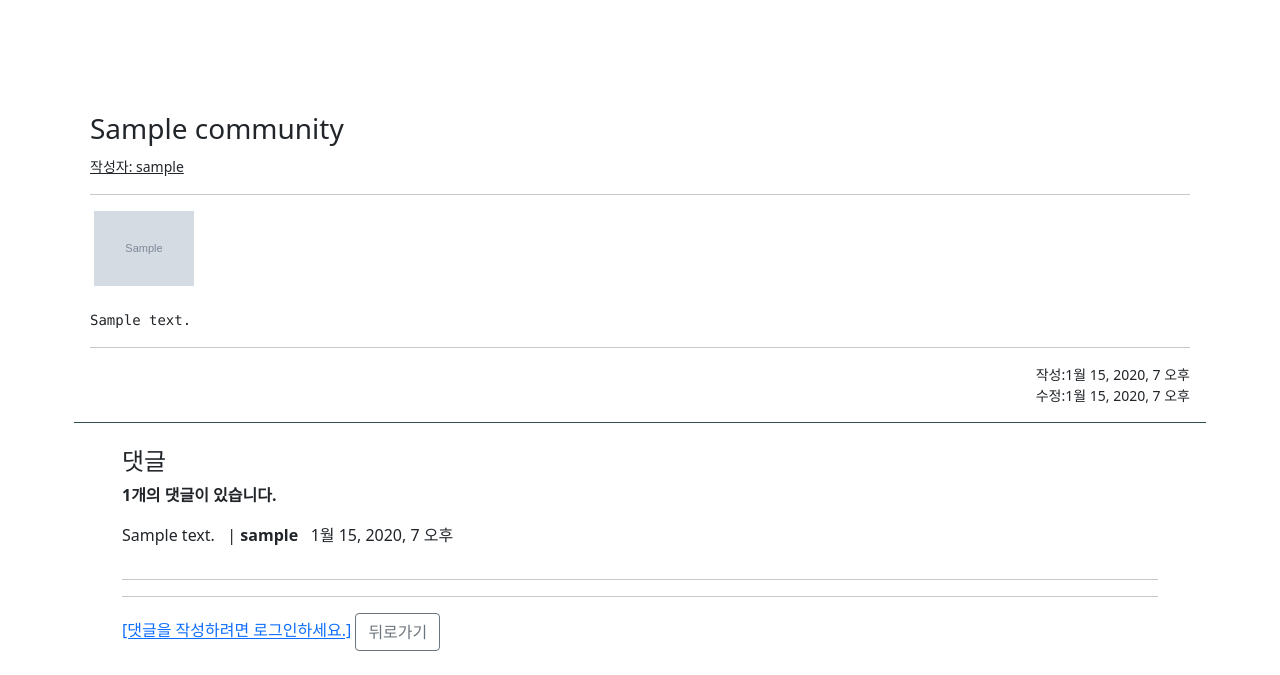
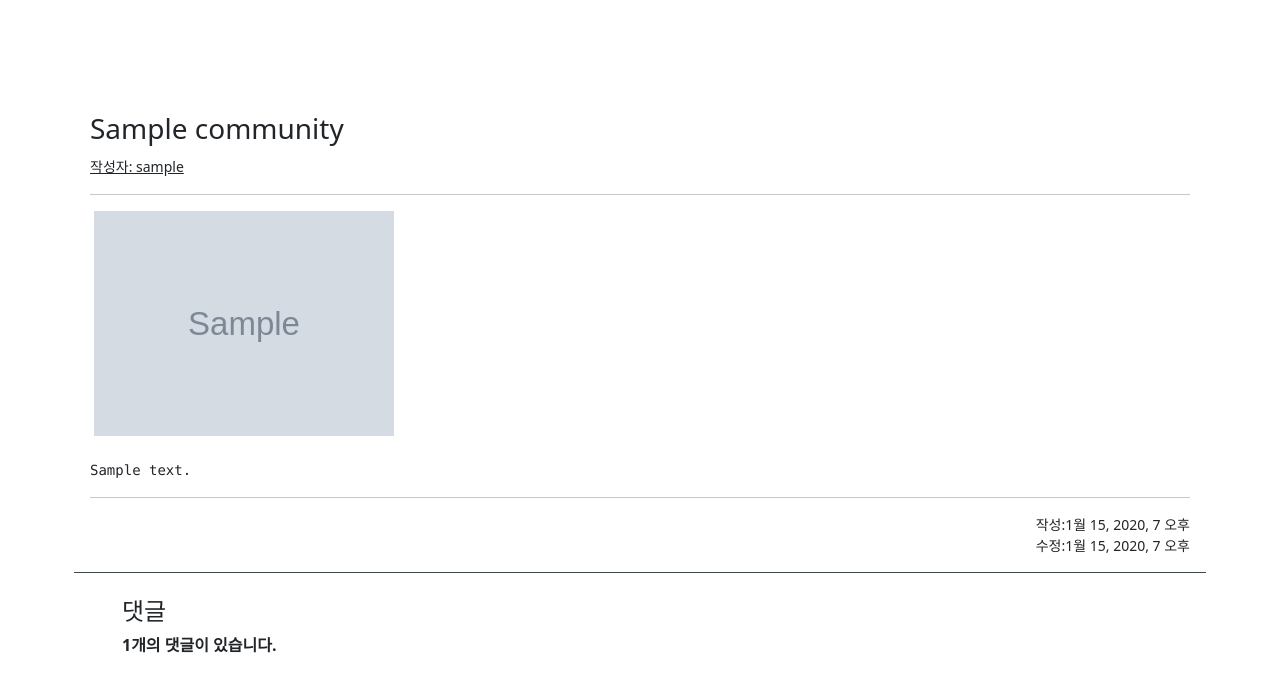
Before and after one commit to YoonSeok-Woo/project_YS_HL, a Django app: page /community/1/ in a window 1280 px wide. Shown: the part 112-787 px from the top of the page. Run offline with Django 3.2, Linux system fonts and the light colour scheme; tables that the repository leaves empty hold one stand-in row (values such as "Sample post"); grey boxes marked "Sample" are stand-in pictures; some libraries are stand-ins or nearby versions.

Commit message:
1125 detail.html

```diff
--- a/community/templates/community/detail.html
+++ b/community/templates/community/detail.html
@@ -8,7 +8,7 @@
   </div>
   <hr>
   {% if community.image %}
-  <img src="{{ community.image.url }}" alt="" style="width: 100px;">
+  <img src="{{ community.image.url }}" alt="" style="width: 300px;">
   <br>
   <br>
   {% endif %}
```
